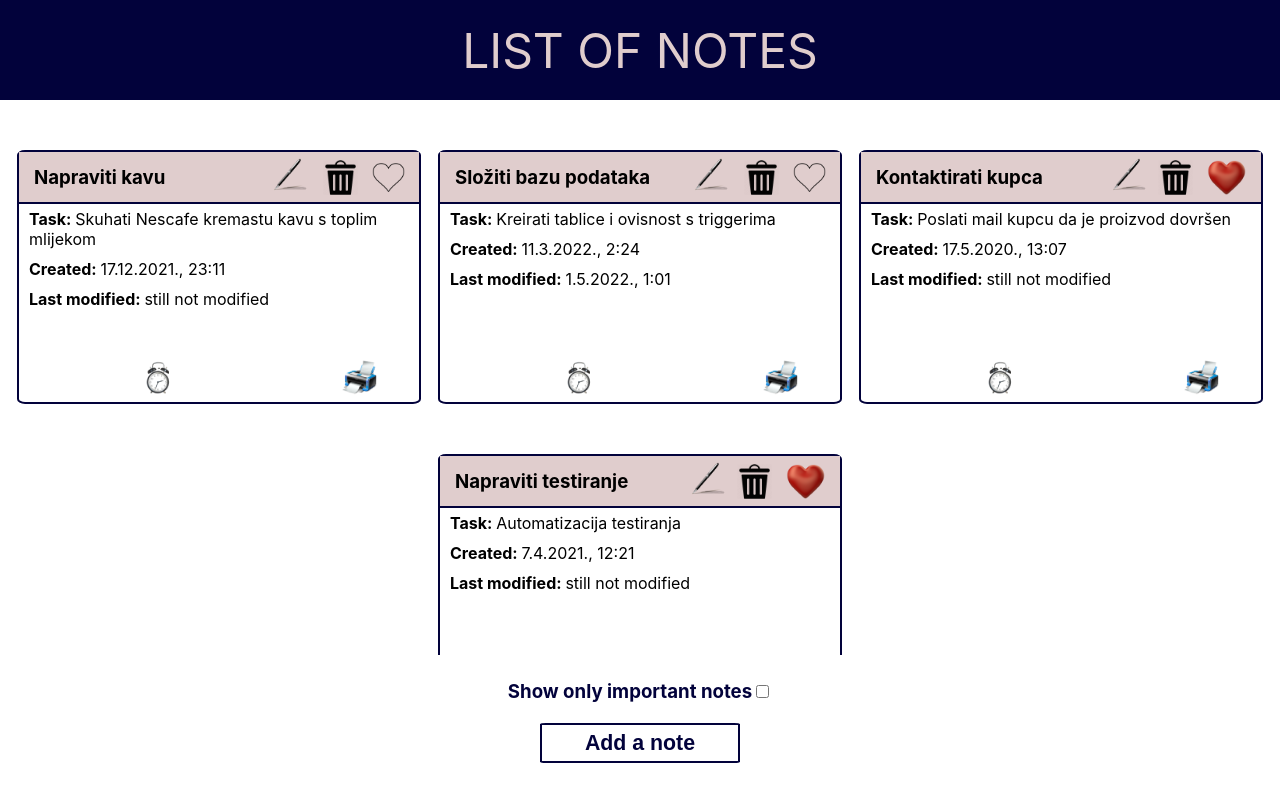
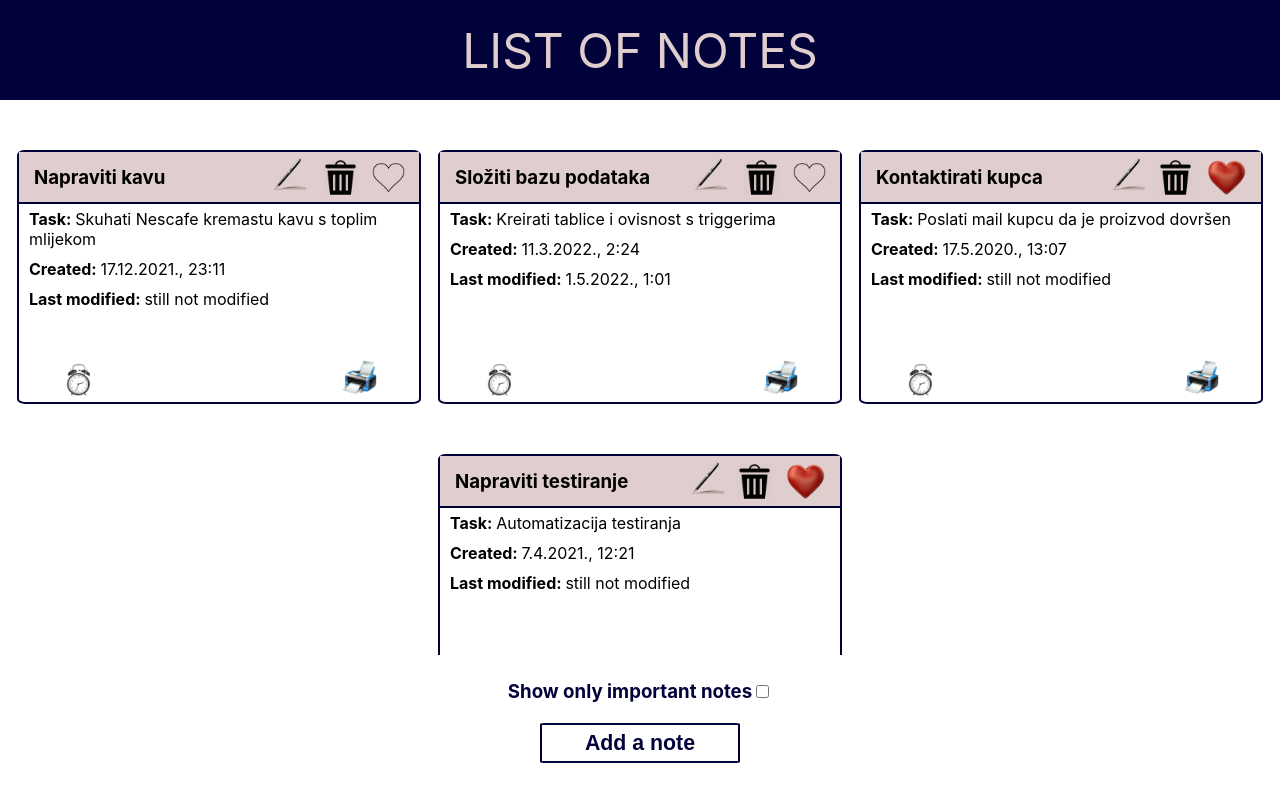
Before and after one commit to CROmarcos/NotesRecorder, a React (Create React App) app: page / in a window 1280 px wide. Shown: the top 802 px of the page. Built offline with nearby package versions, Linux system fonts and the light colour scheme.

Commit message:
Alignment of note footer

```diff
--- a/src/components/Note/Note.scss
+++ b/src/components/Note/Note.scss
@@ -90,6 +90,13 @@
     align-items: center;
     justify-content: center;
 
+    &--open {
+        width: 70%;
+        display: flex;
+        align-items: center;
+        justify-content: left;
+    }
+
     &--set {
         display: none;
     }
```
